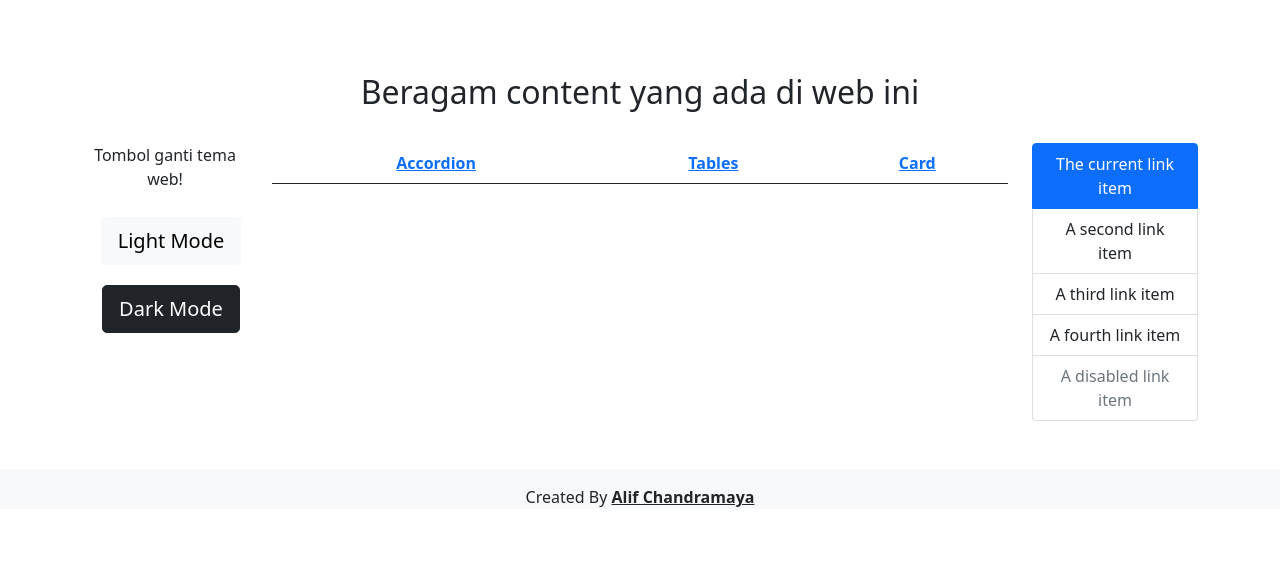
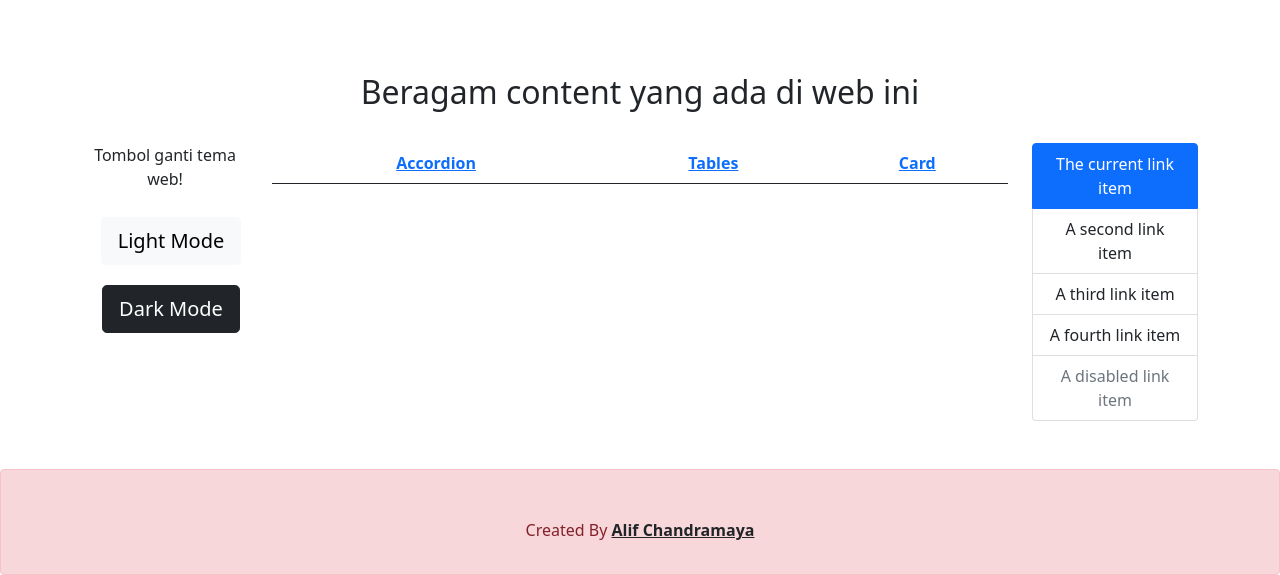
Before and after one commit to alifcdm/kampus_merdeka, a plain HTML site: page RWD/tugas9/index.html in a window 1280 px wide. Shown: the part 673-1248 px from the top of the page. Before the commit the page ends 1198 px from the top, so only its background shows below. Drawn offline with nearby package versions, Linux system fonts and the light colour scheme.

Commit message:
alert footer

```diff
--- a/RWD/tugas9/index.html
+++ b/RWD/tugas9/index.html
@@ -263,11 +263,13 @@
     <!-- Akhir Content -->
 
     <!-- FOOTER -->
-    <footer class="bg-light text-center pt-3 mt-5">
-        <p>
-            Created By <a href="https://www.instagram.com/alif_chandra10/" class="text-dark fw-bold">Alif
-                Chandramaya</a>
-        </p>
+    <footer>
+        <div class="alert alert-danger text-center pt-5 mt-5 mb-0" role="alert">
+            <p>
+                Created By <a href="https://www.instagram.com/alif_chandra10/" class="text-dark fw-bold">Alif
+                    Chandramaya</a>
+            </p>
+        </div>
     </footer>
     <!-- Akhir FOOTER -->
     <!-- JS from CSS -->
```
